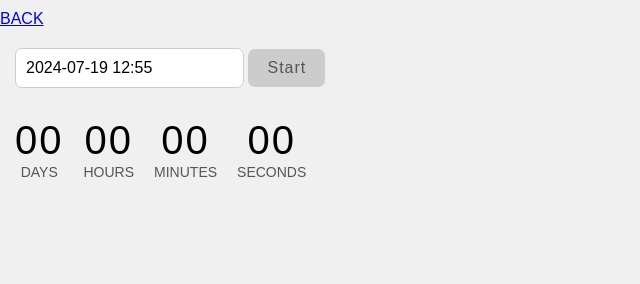
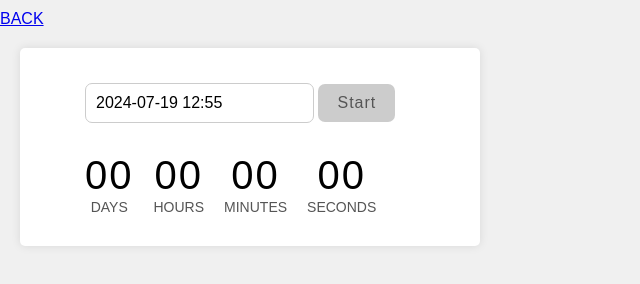
Before and after one commit to NikolayPutyata/goit-js-hw-10, a website built with Vite: page src/1-timer.html in a window 1280 px wide. Shown: the whole page, without its empty margins (0-640 px from the left). Built offline with nearby package versions, Linux system fonts and the light colour scheme.

Commit message:
final settings

```diff
--- a/src/1-timer.html
+++ b/src/1-timer.html
@@ -9,7 +9,7 @@
   </head>
   <body>
     <a href="./index.html">BACK</a>
-
+    <div class="timer-body">
       <input type="text" id="datetime-picker" />
       <button type="button" data-start>Start</button>
 
@@ -31,7 +31,7 @@
           <span class="label">Seconds</span>
         </div>
       </div>
-
+    </div>
     <script src="./js/1-timer.js" type="module"></script>
   </body>
 </html>
--- /dev/null
+++ b/src/css/main.css
@@ -0,0 +1,6 @@
+* {
+  font-family: 'Montserrat', sans-serif;
+}
+ul {
+  list-style: none;
+}
--- a/src/css/timer.css
+++ b/src/css/timer.css
@@ -7,7 +7,18 @@ body {
   margin: 0;
   background-color: #f0f0f0;
 }
-
+.timer-body {
+  background-color: #fff;
+  padding-top: 25px;
+  padding-bottom: 30px;
+  padding-left: 50px;
+  padding-right: 50px;
+  border-radius: 5px;
+  box-shadow: 0 0 10px rgba(0, 0, 0, 0.1);
+  width: 360px;
+  margin-left: 20px;
+  margin-top: 20px;
+}
 a {
   display: block;
   margin-bottom: 10px;
```
Lines whose indentation alone changed are shown as unchanged.
